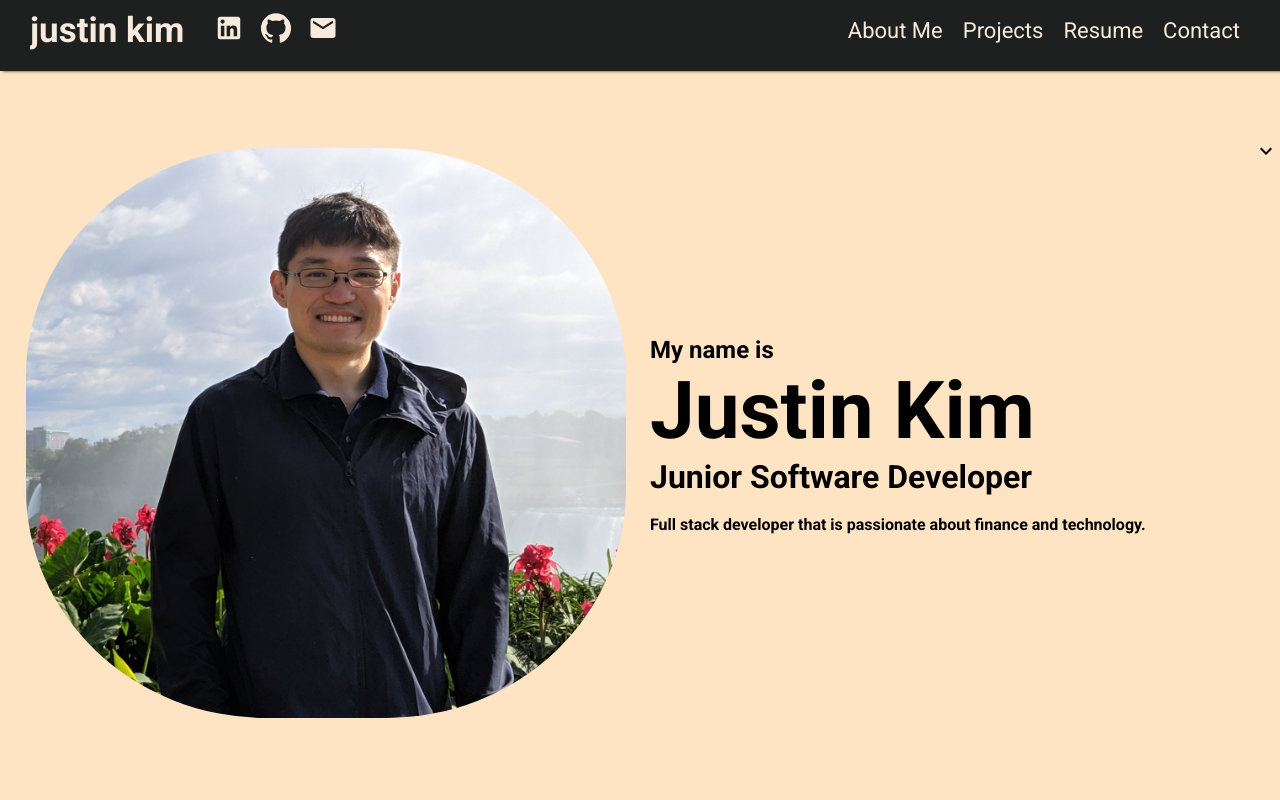
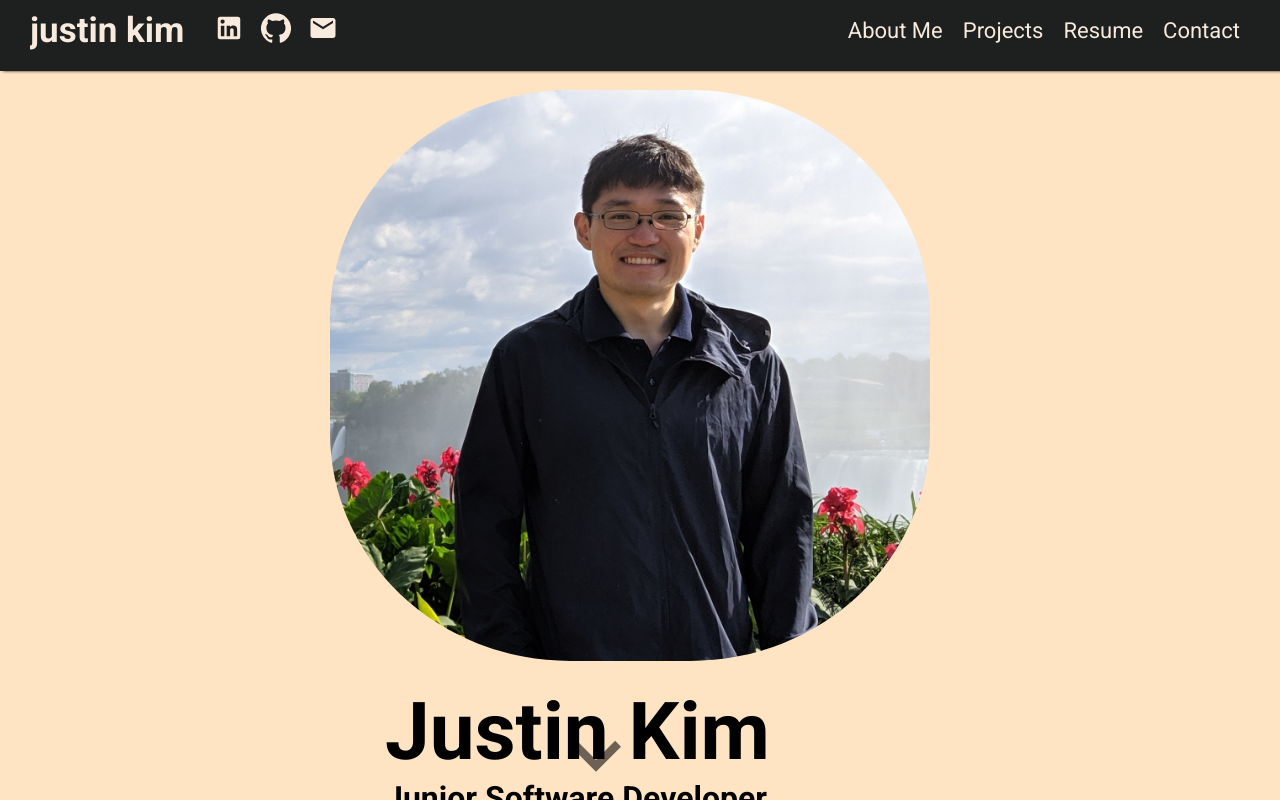
Before and after one commit to kimjust6/Portfolio, a React (Create React App) app: page / in a window 1280 px wide. Built offline with nearby package versions, Linux system fonts and the light colour scheme.

Commit message:
added arrow icon to profile

```diff
--- a/src/App.jsx
+++ b/src/App.jsx
@@ -19,8 +19,8 @@ function App() {
         <Menu menuOpen={menuOpen} setMenuOpen={setMenuOpen}/>
       <div className="sections">
         <Intro/>
+        <Education/>
         <Projects/>
-        <Education/>
         <Contact/>
       </div>
     </div>
--- a/src/components/intro/Intro.jsx
+++ b/src/components/intro/Intro.jsx
@@ -13,20 +13,21 @@ const Intro = () => {
       </div>
       <div className="right">
         <div className="text">
-          <h2 className="hello">My name is</h2>
+          {/* <h2 className="hello">My name is</h2> */}
           <h1 className="name">Justin Kim</h1>
           <h1 className="hello">Junior Software Developer</h1>
 
           <h4 className="introduction">
             <br />
-            Full stack developer that is passionate about finance and technology.
-
+            Full stack developer that is passionate about finance and
+            technology.
           </h4>
-
+          <div className="downArrow">
+            <a href="#projects">
+              <KeyboardArrowDownIcon fontSize="inherit" />
+            </a>
+          </div>
         </div>
-      </div>
-      <div className="downArrow">
-        <KeyboardArrowDownIcon/>
       </div>
     </div>
   );
--- a/src/components/intro/intro.scss
+++ b/src/components/intro/intro.scss
@@ -8,13 +8,15 @@
     background-color: bisque;
     display: flex;
     flex-wrap:wrap;
-    justify-content: space-around;
+    // justify-content: space-around;
+    justify-content: center;
 
     flex-shrink: 1;
     // overflow-y: hidden;
 
     .left{
         margin: 20px;
+        padding-right: 20px;
         overflow-x: hidden;
         overflow-y: hidden;
         // flex: 0.5;
@@ -47,6 +49,10 @@
         }
     }
     .right{
+        padding-left: 30px;
+        display: flex;
+        flex-direction: column;
+        position: relative;
         // border: 2px solid white;
         justify-content: center;
         align-items: center;
@@ -79,10 +85,35 @@
 
             }
         }
+        .downArrow{
+
+            font-weight: 600;
+            flex-direction: column;
+            a{
+                position: absolute;
+                bottom: 50px;
+                left: 35%;
+                font-size: 100px;
+                display:flex;
+                color: black;
+                animation: arrowBlink 1.5s infinite;
+
+            }
+
+            a:hover{
+                opacity: 100%;
+            }
+        }
+
+        @keyframes arrowBlink{
+            50%{
+                opacity: 10%;
+
+
+
+
+            }
+        }
     }
-    .downArrow{
-        color: black;
-        font-size: 100px;
 
-    }
 }
--- a/src/components/resume/Education.jsx
+++ b/src/components/resume/Education.jsx
@@ -3,7 +3,7 @@ import "./education.scss";
 const education = () => {
   return (
     <div className="resume" id="resume">
-        Resume
+        Education
     </div>
   );
 };
```
